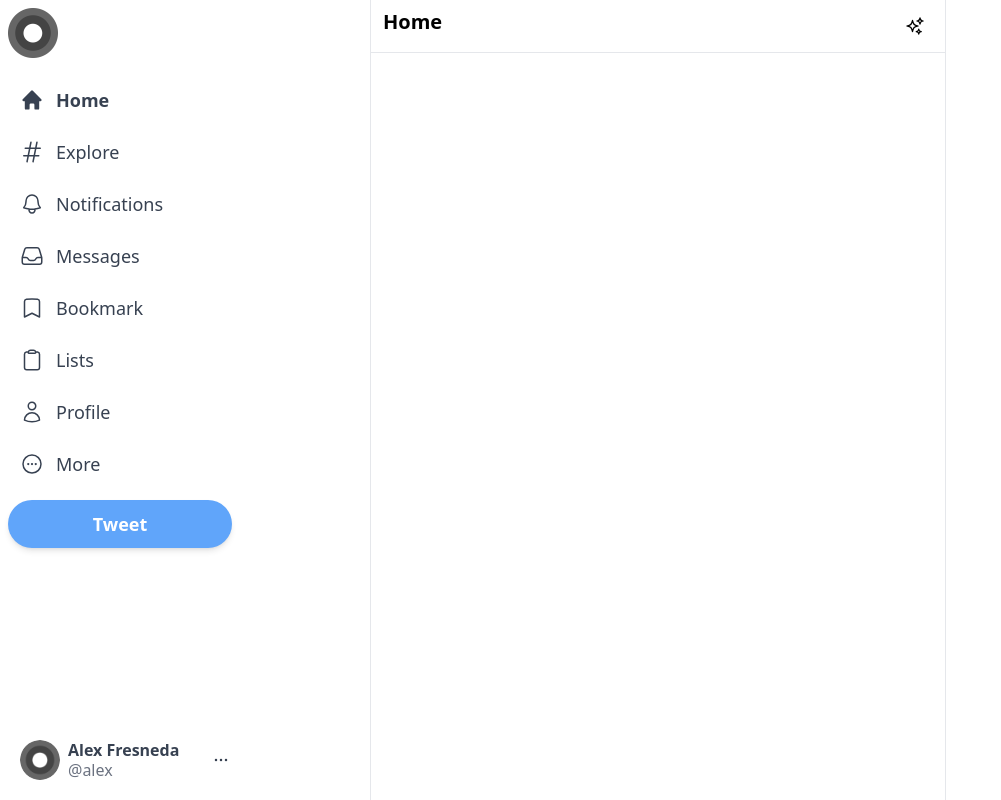
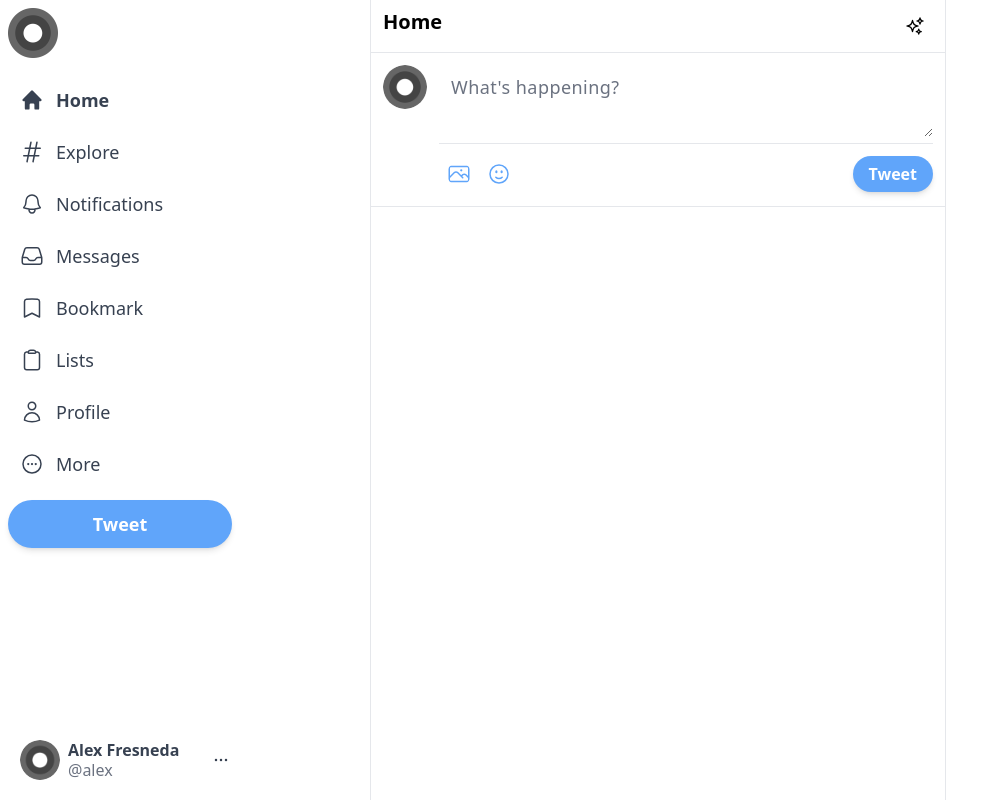
Before and after one commit to alexfresneda/memories, a Next.js app: page / in a window 1280 px wide. Shown: the whole page, without its empty margins (0-1001 px from the left). Built offline with nearby package versions, Linux system fonts and the light colour scheme.

Commit message:
ass the input section of the feed component

```diff
--- a/components/Feed.js
+++ b/components/Feed.js
@@ -1,4 +1,5 @@
 import { SparklesIcon } from "@heroicons/react/24/outline";
+import Input from "./Input";
 
 export default function Feed() {
   return (
@@ -9,6 +10,7 @@
           <SparklesIcon className="h-5" />
         </div>
       </div>
+      <Input />
     </div>
   );
 }
--- /dev/null
+++ b/components/Input.js
@@ -0,0 +1,31 @@
+import { FaceSmileIcon, PhotoIcon } from "@heroicons/react/24/outline";
+
+export default function Input() {
+  return (
+    <div className="flex border-b border-gray-200 dark:border-gray-700 p-3 space-x-3">
+      <img
+        src="/logo.png"
+        alt="user image"
+        className="h-11 w-11 rounded-full cursor-pointer hover:brightness-95"
+      />
+      <div className="w-full divide-y divide-gray-200 dark:divide-gray-700">
+        <div className="">
+          <textarea
+            className="w-full border-none focus:ring-0 text-lg dark:bg-black tracking-wide min-h-[50px]"
+            rows="2"
+            placeholder="What's happening?"
+          ></textarea>
+        </div>
+        <div className="flex items-center justify-between pt-2.5">
+          <div className="flex">
+            <PhotoIcon className="h-10 w-10 hoverEffect p-2 text-blue-400 hover:bg-blue-50" />
+            <FaceSmileIcon className="h-10 w-10 hoverEffect p-2 text-blue-400 hover:bg-blue-50" />
+          </div>
+          <button className="bg-blue-400 text-white px-4 py-1.5 rounded-full font-bold shadow-md hover:brightness-95 disabled:opacity-50">
+            Tweet
+          </button>
+        </div>
+      </div>
+    </div>
+  );
+}
--- a/package.json
+++ b/package.json
@@ -18,5 +18,8 @@
     "react": "18.2.0",
     "react-dom": "18.2.0",
     "tailwindcss": "3.3.2"
+  },
+  "devDependencies": {
+    "@tailwindcss/forms": "^0.5.3"
   }
 }
--- a/tailwind.config.js
+++ b/tailwind.config.js
@@ -1,18 +1,18 @@
 /** @type {import('tailwindcss').Config} */
 module.exports = {
   content: [
-    './pages/**/*.{js,ts,jsx,tsx,mdx}',
-    './components/**/*.{js,ts,jsx,tsx,mdx}',
-    './app/**/*.{js,ts,jsx,tsx,mdx}',
+    "./pages/**/*.{js,ts,jsx,tsx,mdx}",
+    "./components/**/*.{js,ts,jsx,tsx,mdx}",
+    "./app/**/*.{js,ts,jsx,tsx,mdx}",
   ],
   theme: {
     extend: {
       backgroundImage: {
-        'gradient-radial': 'radial-gradient(var(--tw-gradient-stops))',
-        'gradient-conic':
-          'conic-gradient(from 180deg at 50% 50%, var(--tw-gradient-stops))',
+        "gradient-radial": "radial-gradient(var(--tw-gradient-stops))",
+        "gradient-conic":
+          "conic-gradient(from 180deg at 50% 50%, var(--tw-gradient-stops))",
       },
     },
   },
-  plugins: [],
-}
+  plugins: [require("@tailwindcss/forms")],
+};
```
Also changed, not shown: 1 other file (tests, documents, lock files or other folders).
